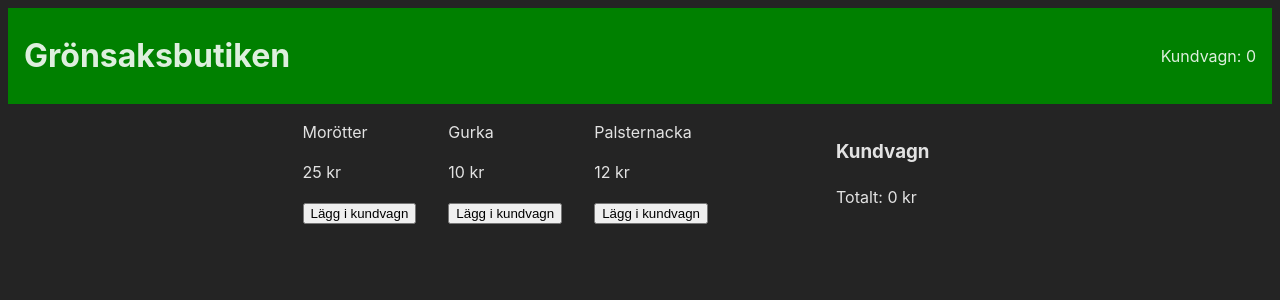
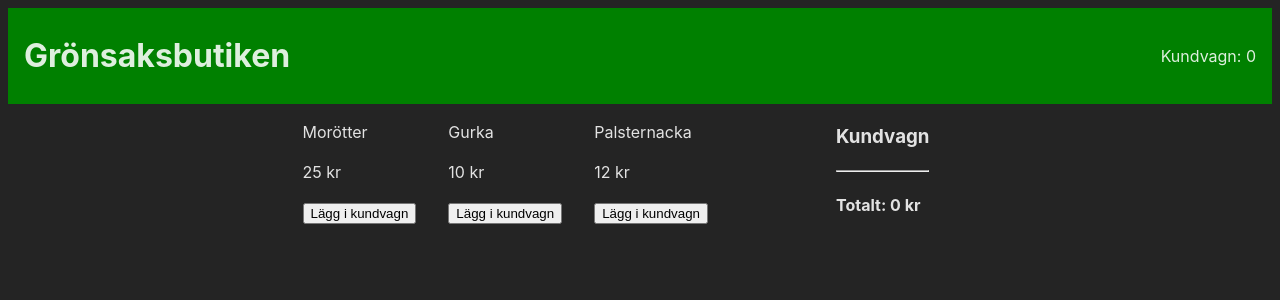
Before and after one commit to Esbj/Gronsaksbutiken, a React (Vite) app: page / in a window 1280 px wide. Shown: the top 300 px of the page. Built offline with nearby package versions, Linux system fonts and the light colour scheme.

Commit message:
Added quantity to products in cart

```diff
--- a/src/Cart.tsx
+++ b/src/Cart.tsx
@@ -3,21 +3,29 @@ import { CartContext } from './CartContext'
 
 export default function Cart() {
   const { cart, removeFromCart } = useContext(CartContext)
-  let sum: number = 0
+
+  const totalPrice = () => {
+    let total = 0
+    cart.map(item => {
+      const subtotal = item.price * item.quantity
+      total += subtotal
+    })
+    return total
+  }
   return (
     <div style={{ "margin": "auto 3rem" }}>
       <h3>Kundvagn</h3>
       {
-        cart.map(item => {
-          sum += item.price
+        cart.map((item, index) => {
           return (
-            <div>
-              {`${item.name}, ${item.price} kr`}
-              <button style={{ "marginLeft": "1rem" }} onClick={() => removeFromCart(item)} >X</button>
+            <div style={{ "display": 'flex', "maxHeight": "2rem", "width": "300px", "justifyContent": 'space-between' }} key={index}>
+              <p>{`${item.quantity}x ${item.name}, ${item.price} kr`}</p>
+              <button style={{ "marginLeft": "1rem", "padding": "0 10px" }} onClick={() => removeFromCart(item.id)} >X</button>
             </div>
           )
         })}
-      Totalt: {sum} kr
+      <hr />
+      <h4>Totalt: {totalPrice()} kr</h4>
     </div>
   )
 }
--- a/src/CartContext.tsx
+++ b/src/CartContext.tsx
@@ -4,7 +4,7 @@ import { Product } from "./data";
 interface ContextValue {
   cart: Product[]
   addToCart: (product: Product) => void;
-  removeFromCart: (product: Product) => void;
+  removeFromCart: (id: string) => void;
 }
 
 interface Props {
@@ -15,11 +15,27 @@ export const CartContext = createContext<ContextValue>({ cart: [], addToCart: ()
 
 export default function CartProvider({ children }: Props) {
   const [cart, setCart] = useState<Array<Product>>([])
-  const removeFromCart = (produt: Product) => {
-    setCart(cart => cart.filter(p => p.id !== produt.id))
+  const removeFromCart = (id: string) => {
+    setCart(cart => cart.filter(p => p.id !== id))
   }
   const addToCart = (product: Product) => {
-    setCart([...cart, new Product(product.name, product.price)])
+    // setCart([...cart, new Product(product.name, product.price)])
+
+    //bäst att ändra quantity här istället för i cart.
+    // Se till att inte stöka ner istället för att göra det och behöva städa sedan
+    const productInCaart = cart.find(cartProduct => cartProduct.name === product.name)
+    if (productInCaart) {
+      const updatedCart = cart.map(cartProduct => {
+        if (cartProduct.name === product.name) {
+          return { ...cartProduct, quantity: cartProduct.quantity + 1 }
+        } else {
+          return cartProduct
+        }
+      })
+      setCart(updatedCart)
+    } else {
+      setCart([...cart, new Product(product.name, product.price, 1)])
+    }
   }
 
   return (
--- a/src/data.ts
+++ b/src/data.ts
@@ -2,8 +2,9 @@ export class Product {
   id: string;
   name: string;
   price: number;
-
-  constructor(name: string, price: number) {
+  quantity: number;
+  constructor(name: string, price: number, quantity: number) {
+    this.quantity = quantity;
     this.id = Date.now().toString();
     this.name = name;
     this.price = price;
@@ -13,16 +14,19 @@ export const mockedProducts: Product[] = [
   {
     id: "1",
     name: "Morötter",
-    price: 25
+    price: 25,
+    quantity: 1
   },
   {
     id: "2",
     name: "Gurka",
-    price: 10
+    price: 10,
+    quantity: 1
   },
   {
     id: "3",
     name: "Palsternacka",
-    price: 12
+    price: 12,
+    quantity: 1
   }
 ];
```
